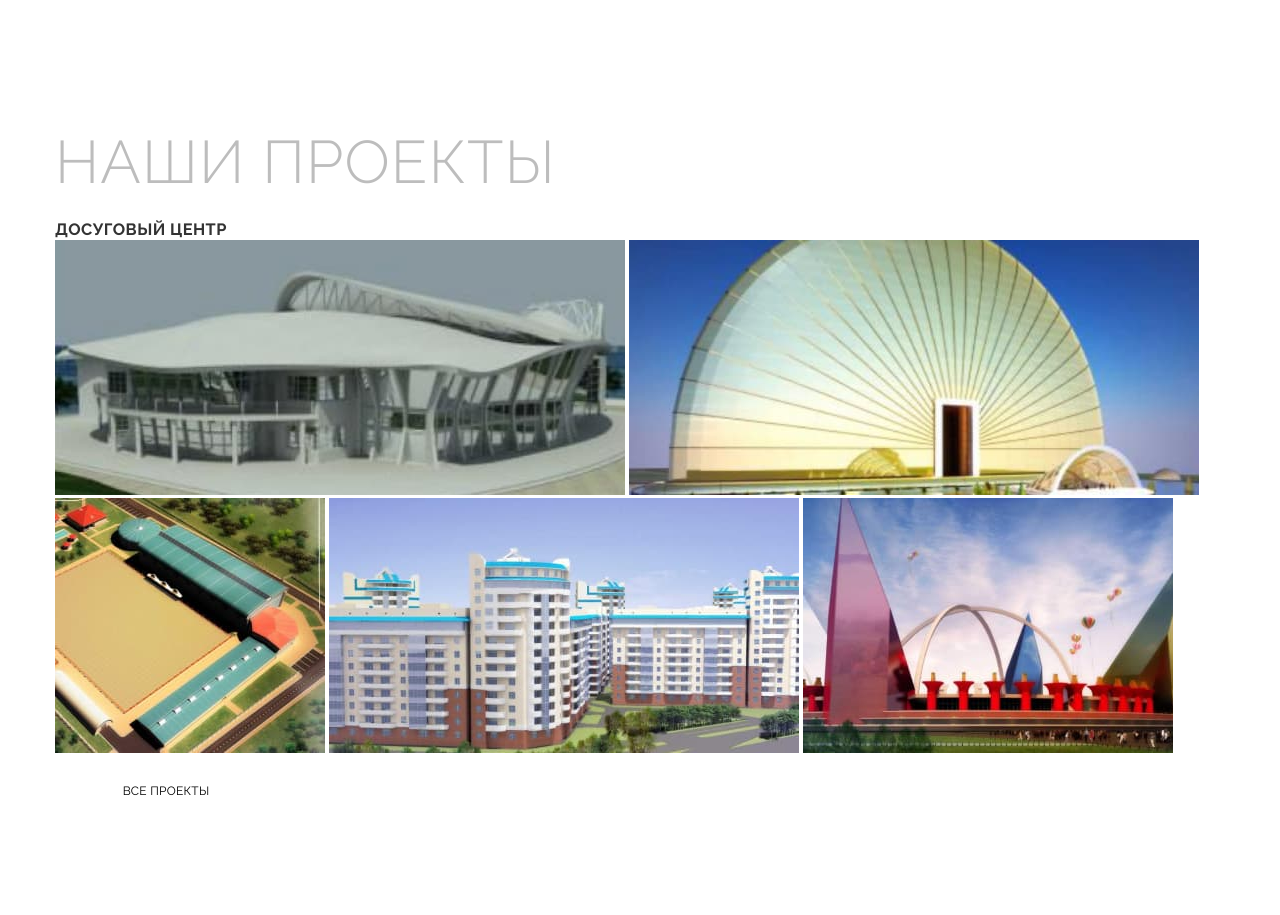
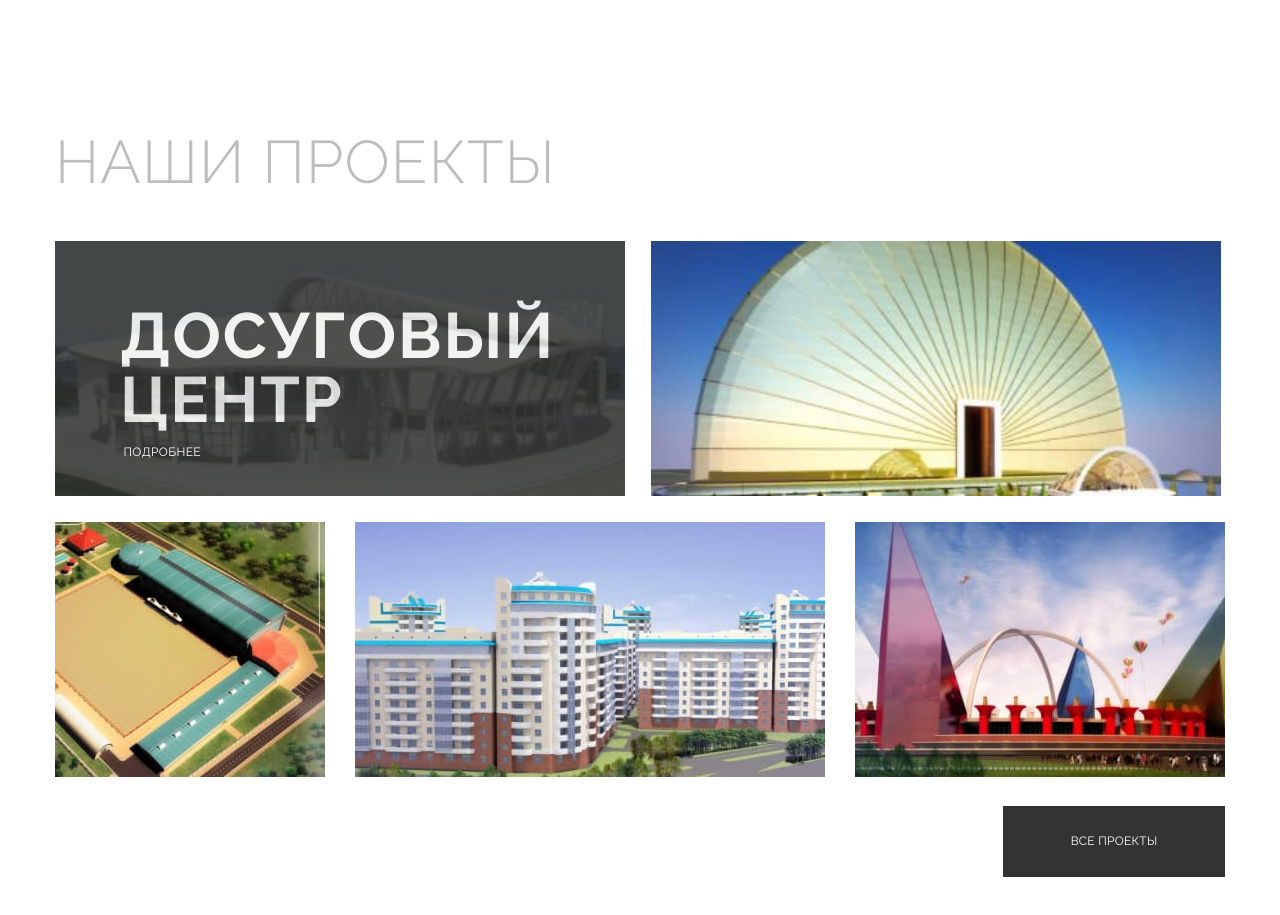
Before and after one commit to TetianaSierkova/Digital-project, a plain HTML site: page index.html in a window 1280 px wide. Shown: the part 1851-2766 px from the top of the page. Drawn offline with nearby package versions, Linux system fonts and the light colour scheme.

Commit message:
projects

```diff
--- a/index.html
+++ b/index.html
@@ -128,19 +128,22 @@
             <!--Проэкты-->
 
             <section class="section section-projects">
-                <div class="container container-projrcts">
+                <div class="container">
                     <h2 class="section-title title">Наши проекты</h2>
 
                     <div class="box-images1-projects">
-                        <h3 class="title-projects title">ДОСУГОВЫЙ ЦЕНТР</h3>
-                        <img src="./images/Rectangle 12.jpg" alt="">
-                        <img src="./images/image 15.jpg" alt="">
+                        <div class="box-images-item">
+                            <h3 class="title-projects title">ДОСУГОВЫЙ ЦЕНТР</h3>
+                            <img src="./images/Rectangle 12.jpg" alt="" class="image-project">
+                            <p class="text text-project">ПОДРОБНЕЕ</p>
+                        </div>
+                        <img src="./images/image 15.jpg" alt="" class="image-project">
                     </div>
 
                     <div class="box-images2-projects">
-                        <img src="./images/image 16.jpg" alt="">
-                        <img src="./images/image 17.jpg" alt="">
-                        <img src="./images/image 18.jpg" alt="">
+                        <img src="./images/image 16.jpg" alt="" class="image-project">
+                        <img src="./images/image 17.jpg" alt="" class="image-project">
+                        <img src="./images/image 18.jpg" alt="" class="image-project">
                     </div>
 
                     <button class="button button-projects">ВСЕ ПРОЕКТЫ</button>
--- a/sass/components/_btn.scss
+++ b/sass/components/_btn.scss
@@ -42,3 +42,10 @@
     margin-top: 10px;
     background-color: var(--primary-bgc-color);
 }
+
+.button-projects {
+    margin-top: 26px;
+    background-color: var(--primary-text-color);
+    color: var(--primary-bgc-color);
+    margin-left: 948px;
+}
--- a/sass/components/_section.scss
+++ b/sass/components/_section.scss
@@ -3,5 +3,4 @@
     margin-bottom: 100px;
     padding-top: 40px;
     padding-bottom: 40px;
-    //background-color: var(--accent-bgc-color);
 }
--- a/sass/layout/_section-projects.scss
+++ b/sass/layout/_section-projects.scss
@@ -1,23 +1,46 @@
 .section-projects {
-
-}
-
-.container-projrcts {
-
+    height: 765px;
 }
 
 .box-images1-projects {
+    margin-top: 40px;
+    display: flex;
+}
 
+.box-images-item {
+    position: relative;
+    width: 570px;
+    height: 255px;
+}
+
+.box-images-item, .image-project {
+    &:not(:last-child) {
+        margin-right: 26px;
+    }
 }
 
 .title-projects {
+    height: 100%;
+    width: 100%;
+    padding: 65px;
+    margin: 0;
+    color: var(--primary-bgc-color);
+    background-color: var(--primary-text-color);
+    opacity: 80%;
+    @extend %align-items;
+    position: absolute;
+    @include font(700, 64px, 1);
+    text-transform: uppercase;
+}
 
+.text-project {
+    position: absolute;
+    bottom: 13%;
+    left: 12%;
+    @include font(400, 12px, 1.66);
+    color: var(--primary-bgc-color);
 }
 
 .box-images2-projects {
-
+    margin-top: 26px;
 }
-
-.button-projects {
-
-}
```
Also changed, not shown: css/main.css, css/main.min.css, 2 other files.
